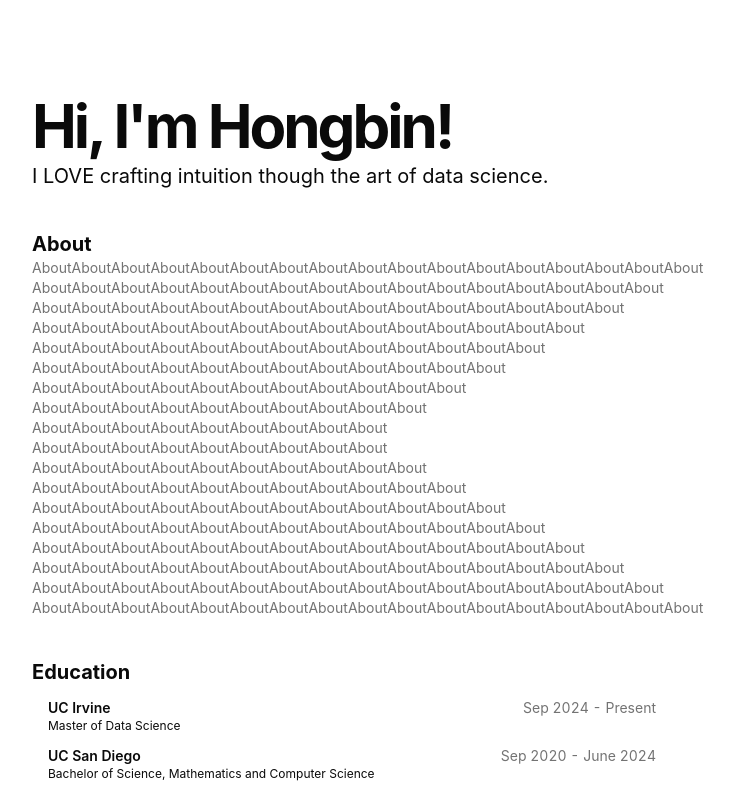
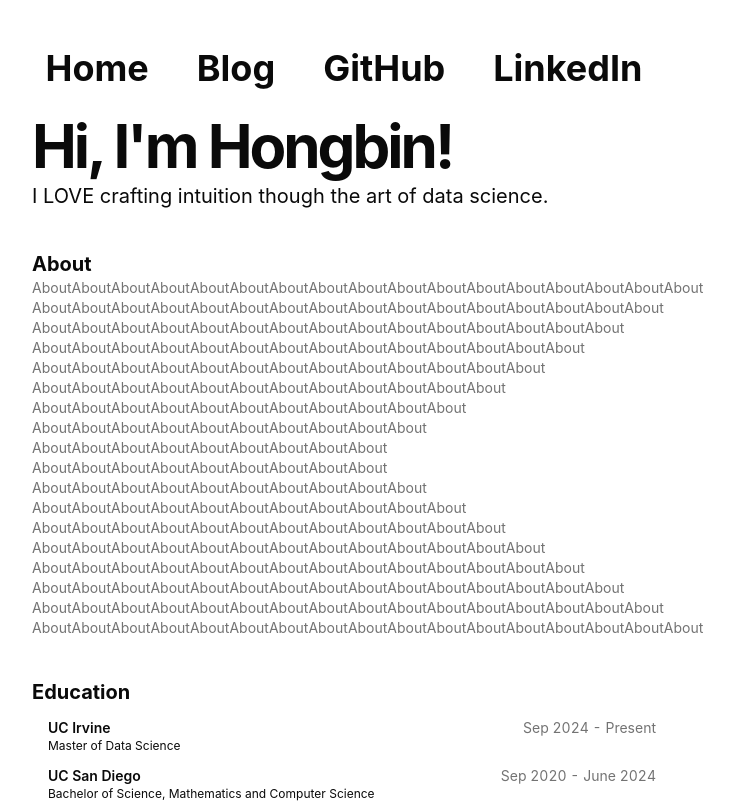
Before and after one commit to zslrmhb/zslrmhb.github.io, a SvelteKit app: page / in a window 1280 px wide. Shown: the top 803 px of the page, without its empty margins (296-1030 px from the left). Built offline with nearby package versions, Linux system fonts and the light colour scheme.

Commit message:
update github pages

```diff
--- a/src/components/contents/Navbar.svelte
+++ b/src/components/contents/Navbar.svelte
@@ -1,12 +1,18 @@
 <script lang="ts">
-
+        import { PERSONAL_INFO } from "../../data/personal_info";
 
 </script>
 
-<div>
-    <div>
-
+<div class="pointer-events-none inset-x-0 mx-auto mb-7 flex h-full max-h-14 text-4xl font-bold">
+    <!-- <div class="fixed inset-x-0 top-0 h-16 w-full bg-background to-transparent backdrop-blur-lg [-webkit-mask-image:linear-gradient(to_top,black,transparent)] dark:bg-background"></div> -->
+    <div class="pointer-events-auto relative mx-auto flex h-full min-h-full items-center gap-12 rounded-full bg-background px-1 [box-shadow:0_0_0_1px_rgba(0,0,0,.03),0_2px_4px_rgba(0,0,0,.05)">
+    {#each PERSONAL_INFO.navbar as item}
+    <a href={item.href}> {item.label}</a>
+    {/each}
+    {#each Object.entries(PERSONAL_INFO.contact.social)
+			.filter(([_, social]) => social.navbar)
+			.map(([_, social]) => social) as social}
+        <a href={social.url}> {social.name}</a>
+        {/each}
     </div>
-
-
 </div>
--- a/src/data/personal_info.ts
+++ b/src/data/personal_info.ts
@@ -0,0 +1,23 @@
+export let PERSONAL_INFO = {
+        name: 'Hongbin Miao',
+        navbar: [
+                { href: '/', icon: '', label: 'Home' },
+                { href: '/', icon: '', label: 'Blog' },
+        ],
+        contact: {
+                social: {
+                        GitHub: {
+                                name: 'GitHub',
+                                url: 'https://github.com/zslrmhb',
+                                icon: '',
+                                navbar: true,
+                        },
+                        LinkedIn: {
+                                name: 'LinkedIn',
+                                url: 'https://www.linkedin.com/in/hongbinmiao/',
+                                icon: '',
+                                navbar: true,
+                        }
+                }
+        }
+}
--- a/src/data/projects.ts
+++ b/src/data/projects.ts
@@ -52,7 +52,7 @@ export let PROJECTS = {
                         video: '/three-body-problem.mp4'
                 },
                 {
-                        title: 'Kunomennon',
+                        title: 'Kunomenon',
                         href: 'https://github.com/zslrmhb/Kunomenon',
                         dates: 'Feb 2024',
                         active: false,
--- a/src/routes/+layout.svelte
+++ b/src/routes/+layout.svelte
@@ -4,7 +4,7 @@
 </script>
 
 <div
-	class="bg-background fonts-sans relative mx-auto min-h-screen max-w-2xl px-6 py-12 antialiased sm:py-24"
+	class="bg-background fonts-sans relative mx-auto min-h-screen max-w-2xl px-6 py-12 antialiased"
 >
 	<Navbar />
 	<slot></slot>
```
Also changed, not shown: 19 other files (tests, documents, lock files or other folders).
